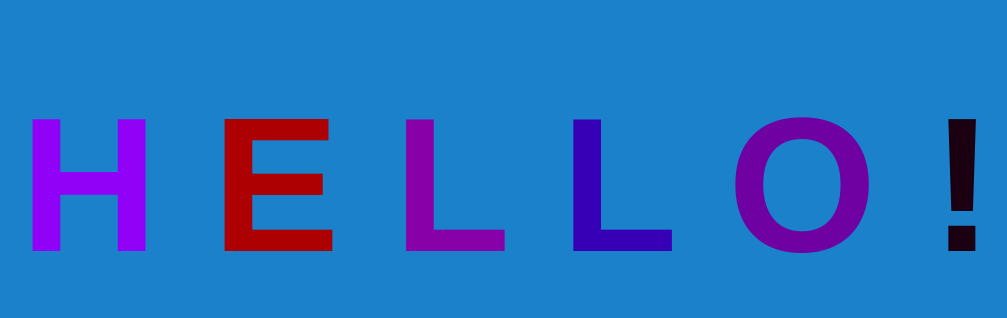
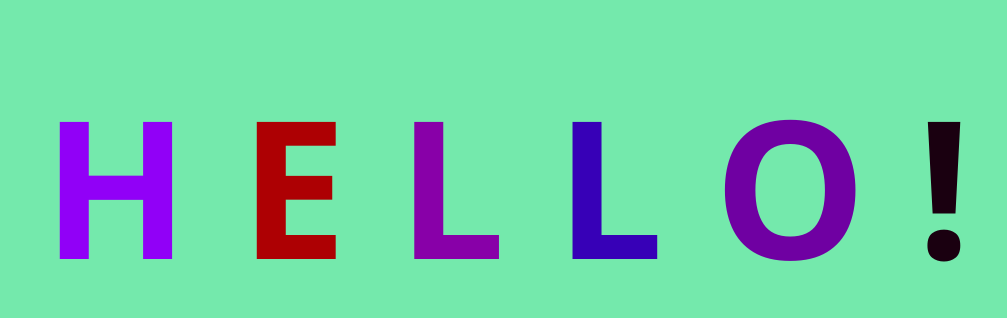
Before and after one commit to Kle012/AnimatedTextGitDemo, a plain HTML site: page index.html in a window 1280 px wide. Shown: the part 224-542 px from the top of the page, without its empty margins (133-1140 px from the left). Drawn offline with Linux system fonts and the light colour scheme.

Commit message:
someone modify text and color

```diff
--- a/app.css
+++ b/app.css
@@ -3,12 +3,12 @@ body {
     justify-content: center;
     align-items: center;
     height: 100vh;
-    background-color: rgb(26, 129, 202);
+    background-color: rgba(24, 219, 118, 0.599);
 }
 
 h1 {
     font-size: 12rem;
-    font-family: fantasy;
+    font-family: 'Segoe UI', Tahoma, Geneva, Verdana, sans-serif;
 }
 
 .letter {
```
